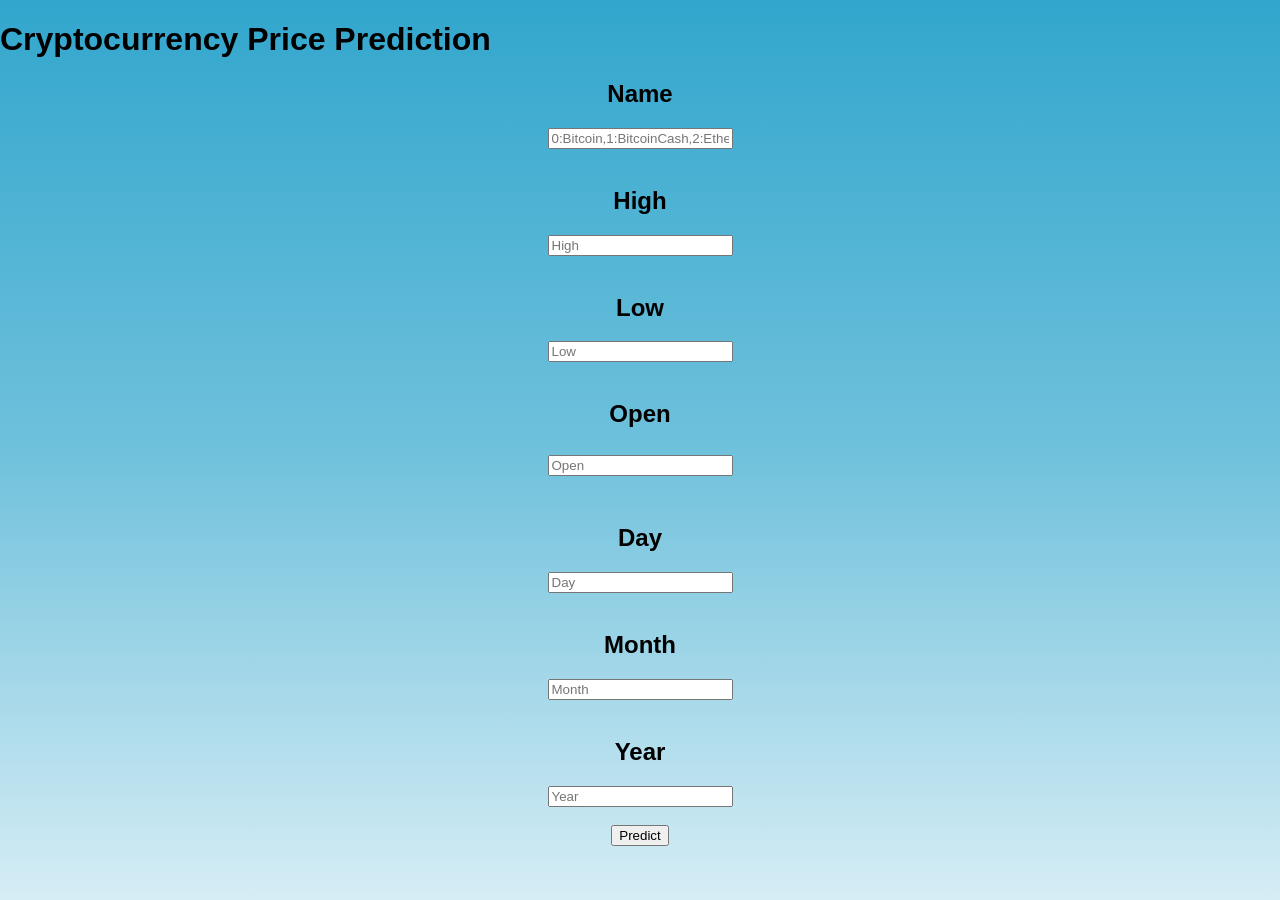
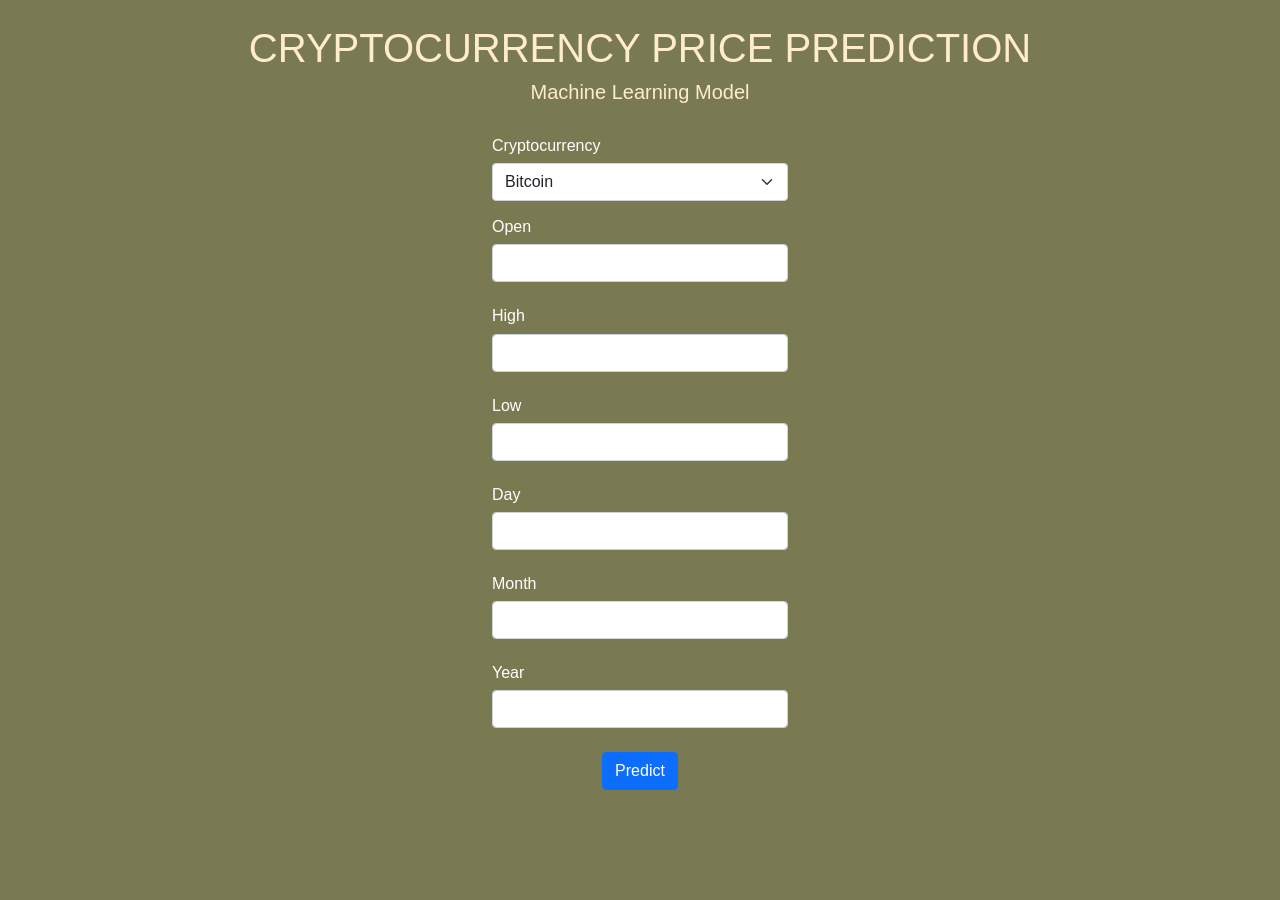
Before and after one commit to selvankumar-m/Crypto, a Flask app: page / in a window 1280 px wide. After the commit the page ends 790 px from the top, so only its background shows below. Run offline with Flask 2, Linux system fonts and the light colour scheme; parts of the project's set-up code (start-up, migrations or seed data) failed here and were passed over.

Commit message:
Update index.html

```diff
--- a/templates/index.html
+++ b/templates/index.html
@@ -1,49 +1,70 @@
-<!DOCTYPE html>
-<html>
+<!doctype html>
+<html lang="en">
   <head>
-    <meta charset="UTF-8"
+    <meta charset="utf-8">
+    <meta name="viewport" content="width=device-width, initial-scale=1">
 
-    <link rel="stylesheet" type="text/css" href="{{ url_for('static', filename='css/styles.css') }}">
-</head>
+    <link href="https://cdn.jsdelivr.net/npm/bootstrap@5.0.0-beta2/dist/css/bootstrap.min.css" rel="stylesheet" integrity="sha384-BmbxuPwQa2lc/FVzBcNJ7UAyJxM6wuqIj61tLrc4wSX0szH/Ev+nYRRuWlolflfl" crossorigin="anonymous">
+
     <style>
+        html {
+            height: auto;
+        }
     body {
         margin:0;
         padding:0;
         font-family: sans-serif;
-        background: linear-gradient( #32a6cd, #6fc1dc,#d6edf5);
+        background: linear-gradient(#7a7a52, #7a7a52);
     }
     label,h5,h6{
         color: white;
     }
     </style>
 
-  <div class= "ml-container">
-      <h1>Cryptocurrency Price Prediction</h1>
+    <title>Cryptocurrency Price Prediction</title>
+  </head>
+  <body>
+    <br/>
+    <h1  style="color: blanchedalmond; text-align: center;">CRYPTOCURRENCY PRICE PREDICTION</h1>
+    <h5  style="color: blanchedalmond; text-align: center;">Machine Learning Model</h5>
+    <div class="container" style="min-width: 25%; max-width: max-content;">
+        <form action="{{ url_for('predict')}}" method="post" class="login-box" onsubmit="return validateForm()">
 
-      <center>
-      <form action="{{url_for('predict')}}"method="post">
-		  <h2>Name</h2>
-          <input type="text" name="Name" placeholder="0:Bitcoin,1:BitcoinCash,2:Ethereum,3:Litecoin,4:Tether" required="required"/><br><br>
+            <br/>
+			<h6>Cryptocurrency</h6>
+			<select class="form-select form-select-md mb-3" aria-label=".form-select-lg example" name="Name">
+                <option value="0">Bitcoin</option>
+                <option value="1">BitcoinCash</option>
+				<option value="2">Ethereum</option>
+				<option value="3">Litecoin</option>
+				<option value="4">Tether</option>
+            </select>
+            <h6>Open</h6>
+            <input type="number" class="form-control" id="Open" name="Open" required="required">
+            <br/>
+            <h6>High</h6>
+            <input type="number" class="form-control" id="High" name="High" required="required">
+            <br/>
+            <h6>Low</h6>
+            <input type="number" class="form-control" id="Low" name="Low" required="required">
+            <br/>
+            <h6>Day</h6>
+            <input type="number" class="form-control" id="Day" name="Day" required="required">
+            <br/>
+			<h6>Month</h6>
+            <input type="number" class="form-control" id="Month" name="Month" required="required">
+            <br/>
+			<h6>Year</h6>
+            <input type="number" class="form-control" id="Year" name="Year" required="required">
+            <br/>
+            <div style="text-align: center;" class="d-grid gap-2 d-md-block">
+              <button class="btn btn-primary"  type="submit">Predict</button>
+            </div>
 
-		  <h2>High</h2>
-		  <input type="text" name="High" placeholder="High" required="required"/><br><br>
-		  <h2>Low</h2>
-		  <input type="text" name="Low" placeholder="Low" required="required"/><br><br>
-		  <h2>Open<h2>
-		  <input type="text" name="Open" placeholder="Open" required="required"/><br><br>
-		  <h2>Day</h2>
-		  <input type="text" name="Day" placeholder="Day" required="required"/><br><br>
-		  <h2>Month</h2>
-          <input type="text" name="Month" placeholder="Month" required="required"/><br><br>
-		  <h2>Year</h2>
-          <input type="text" name="Year" placeholder="Year" required="required"/><br><br>
-
-
-         <input type="submit"  value="Predict"><br><br>
-       </center>
+            <div class="p-2 w-full text-center">
+                <h1 class="sm:text-3xl text-2xl font-large title-font mb-4 text-white-900", style="color: blanchedalmond;"></h1>
+            </div>
             </form>
-      <br>
-      <br>
 			{{prediction_text}}
     </div>
 
```
Lines whose indentation alone changed are shown as unchanged.
